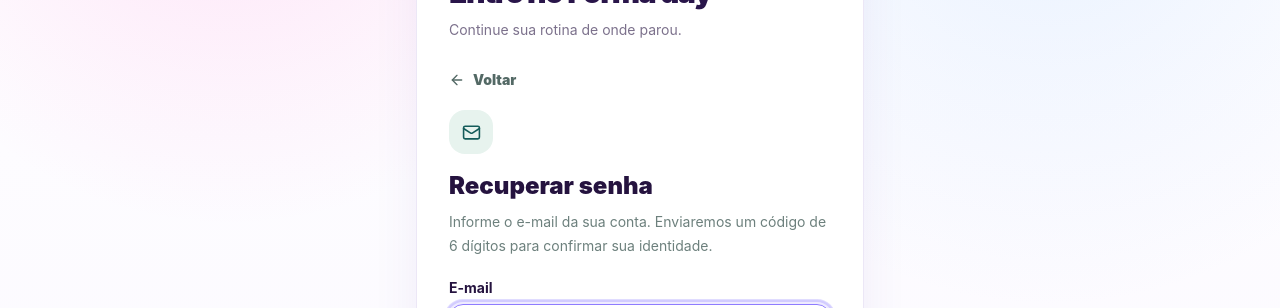
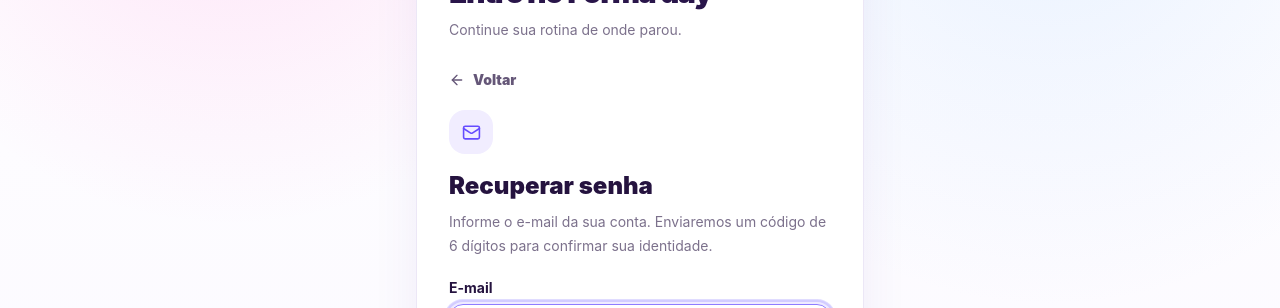
Before and after one commit to dudinha756/App-Karol-, a Next.js app: page /login in a window 1280 px wide. Both pictures are taken after a click on the button "Esqueci minha senha". Shown: the part 254-562 px from the top of the page. Built offline with nearby package versions, Linux system fonts and the light colour scheme.

Commit message:
brand: apply Forma day palette to auth-form.tsx

```diff
--- a/src/components/auth-form.tsx
+++ b/src/components/auth-form.tsx
@@ -60,7 +60,7 @@ export function AuthForm({ mode, inviteToken }: { mode: "login" | "register"; in
   }
 
   if (mode === "register" && checkingInvite) {
-    return <div className="rounded-2xl bg-[#f2f6f4] p-5 text-sm font-bold text-[#60736f]">Validando seu convite...</div>;
+    return <div className="rounded-2xl bg-[#f7f3ff] p-5 text-sm font-bold text-[#756986]">Validando seu convite...</div>;
   }
 
   if (mode === "login" && forgotOpen) {
@@ -91,7 +91,7 @@ export function AuthForm({ mode, inviteToken }: { mode: "login" | "register"; in
           {mode === "login" && <button
             type="button"
             onClick={() => { setError(""); setForgotOpen(true); }}
-            className="text-xs font-black text-[#145c5a] hover:underline"
+            className="text-xs font-black text-[#654cff] hover:underline"
           >
             Esqueci minha senha
           </button>}
@@ -106,8 +106,8 @@ export function AuthForm({ mode, inviteToken }: { mode: "login" | "register"; in
       </button>
 
       {mode === "register"
-        ? <p className="text-center text-sm text-[#748683]">Já tem conta? <Link className="font-black text-[#145c5a]" href="/login">Entrar</Link></p>
-        : <p className="text-center text-sm text-[#748683]">Ainda não tem conta? Peça um convite a quem administra o App Karol.</p>}
+        ? <p className="text-center text-sm text-[#8c819b]">Já tem conta? <Link className="font-black text-[#654cff]" href="/login">Entrar</Link></p>
+        : <p className="text-center text-sm text-[#8c819b]">Ainda não tem conta? Peça um convite a quem administra o Forma day.</p>}
     </form>
   );
 }
@@ -178,26 +178,26 @@ function PasswordResetFlow({ close }: { close: () => void }) {
 
   if (step === "success") {
     return <div className="text-center">
-      <span className="mx-auto grid h-14 w-14 place-items-center rounded-2xl bg-[#e5f4ed] text-[#145c5a]">
+      <span className="mx-auto grid h-14 w-14 place-items-center rounded-2xl bg-[#f1edff] text-[#654cff]">
         <CheckCircle2 size={26} />
       </span>
       <h2 className="mt-4 text-xl font-black">Senha redefinida</h2>
-      <p className="mt-2 text-sm leading-6 text-[#6d807d]">Sua nova senha já está ativa. Você pode voltar e entrar normalmente.</p>
+      <p className="mt-2 text-sm leading-6 text-[#7c718c]">Sua nova senha já está ativa. Você pode voltar e entrar normalmente.</p>
       <button type="button" onClick={close} className="btn-primary mt-6 w-full">Voltar para o login</button>
     </div>;
   }
 
   return <div>
-    <button type="button" onClick={step === "code" ? () => setStep("email") : close} className="mb-5 inline-flex items-center gap-2 text-sm font-black text-[#536965]">
+    <button type="button" onClick={step === "code" ? () => setStep("email") : close} className="mb-5 inline-flex items-center gap-2 text-sm font-black text-[#655778]">
       <ArrowLeft size={16} /> Voltar
     </button>
 
     <div className="mb-5">
-      <span className="grid h-11 w-11 place-items-center rounded-2xl bg-[#e7f3ee] text-[#145c5a]">
+      <span className="grid h-11 w-11 place-items-center rounded-2xl bg-[#f1edff] text-[#654cff]">
         {step === "email" ? <Mail size={19}/> : <KeyRound size={19}/>}
       </span>
       <h2 className="mt-4 text-2xl font-black">{step === "email" ? "Recuperar senha" : "Digite o código"}</h2>
-      <p className="mt-2 text-sm leading-6 text-[#6d807d]">
+      <p className="mt-2 text-sm leading-6 text-[#7c718c]">
         {step === "email"
           ? "Informe o e-mail da sua conta. Enviaremos um código de 6 dígitos para confirmar sua identidade."
           : "Use o código recebido por e-mail e escolha uma nova senha. O código expira em 10 minutos."}
@@ -212,7 +212,7 @@ function PasswordResetFlow({ close }: { close: () => void }) {
       {error && <p className="rounded-xl bg-red-50 p-3 text-sm font-bold text-red-700">{error}</p>}
       <button disabled={loading} className="btn-primary w-full">{loading ? "Enviando..." : "Enviar código"}</button>
     </form> : <form onSubmit={resetPassword} className="space-y-4">
-      {message && <p className="rounded-xl bg-[#edf6f2] p-3 text-sm font-semibold text-[#315f55]">{message}</p>}
+      {message && <p className="rounded-xl bg-[#f6f2ff] p-3 text-sm font-semibold text-[#5d477c]">{message}</p>}
       <label className="block">
         <span className="mb-1.5 block text-sm font-bold">Código de 6 dígitos</span>
         <input className="input text-center text-xl font-black tracking-[.28em]" inputMode="numeric" autoComplete="one-time-code" maxLength={6} value={code} onChange={e => setCode(e.target.value.replace(/\D/g, "").slice(0, 6))} placeholder="000000" required autoFocus />
```
